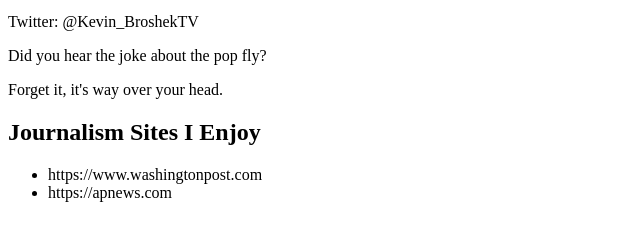
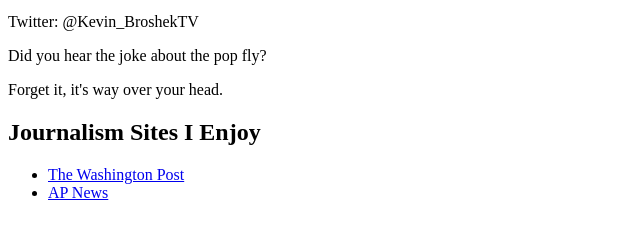
Before and after one commit to J4502-SS21/kevinbroshek, a plain HTML site: page index.html in a window 1280 px wide. Shown: the part 101-342 px from the top of the page, without its empty margins (0-640 px from the left). Drawn offline with Linux system fonts and the light colour scheme.

Commit message:
Added hyperlinks

```diff
--- a/index.html
+++ b/index.html
@@ -22,8 +22,8 @@
 
 <h2>Journalism Sites I Enjoy</h2>
 <ul>
-  <li>https://www.washingtonpost.com</li>
-  <li>https://apnews.com</li>
+  <li><a href="https://www.washingtonpost.com">The Washington Post</a></li>
+  <li><a href="https://apnews.com">AP News</a></li>
   </ul>
 
 
```
